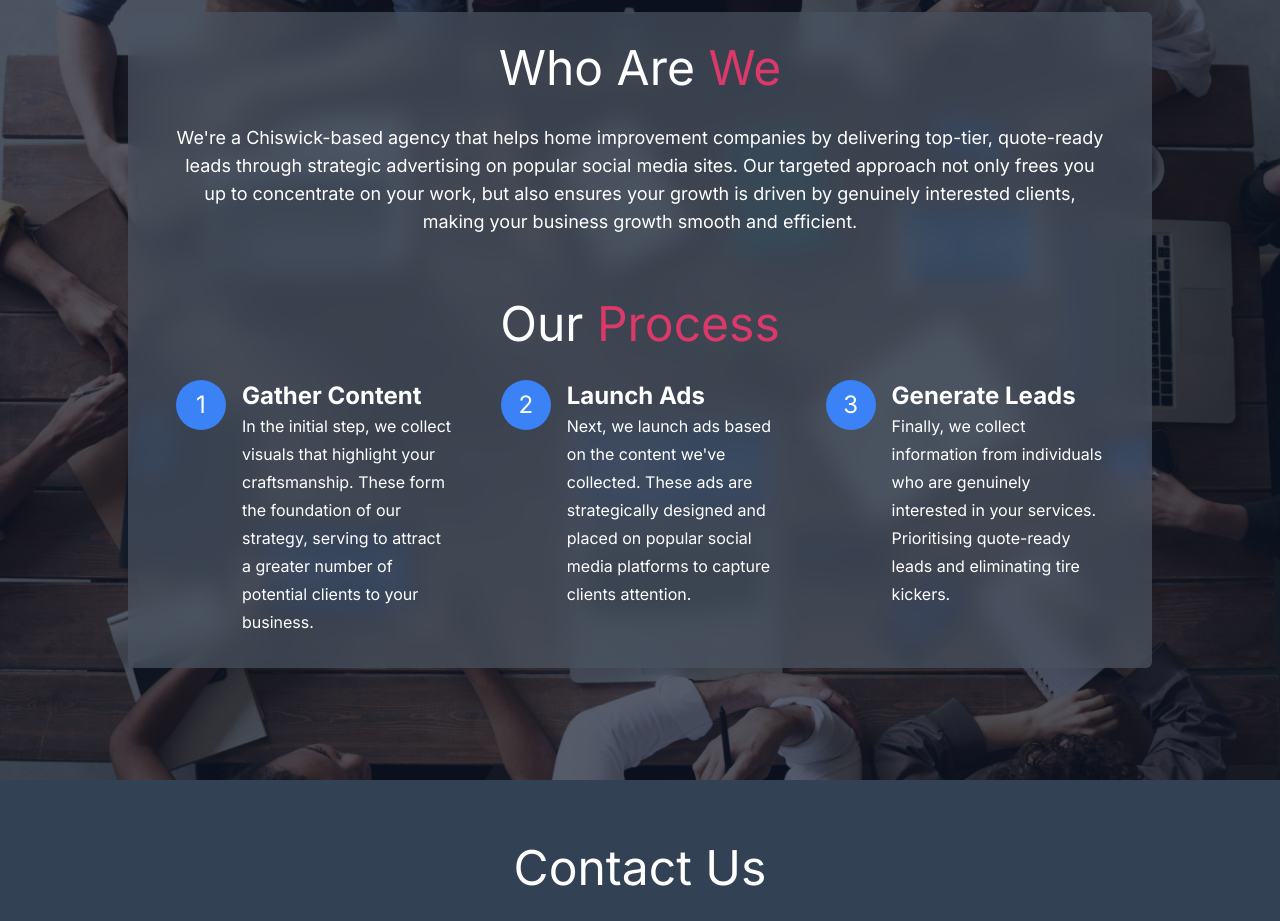
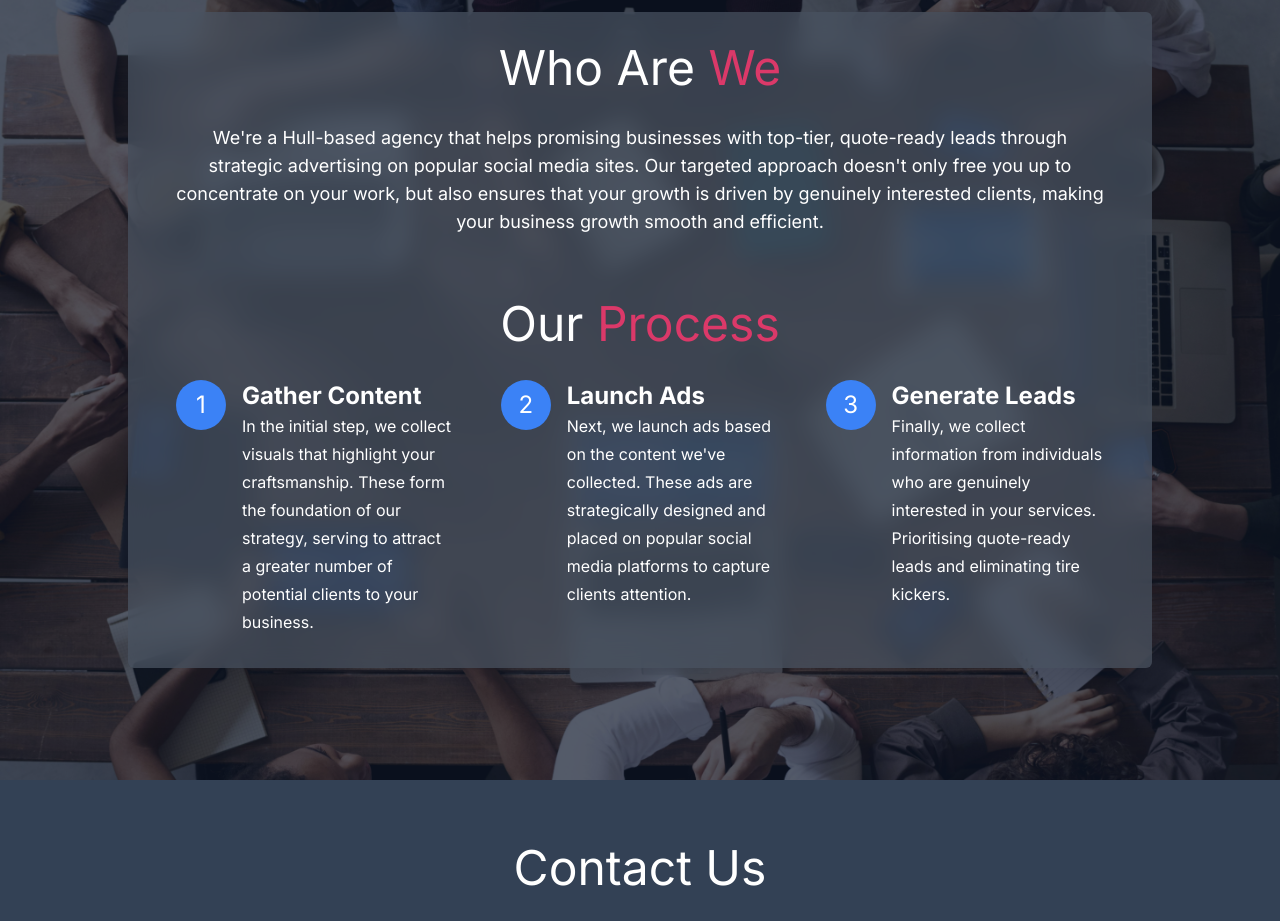
Before and after one commit to thomas-cormican/oxycholy, a Next.js app: page / in a window 1280 px wide. Shown: the part 900-1821 px from the top of the page. Built offline with nearby package versions, Linux system fonts and the light colour scheme.

Commit message:
change who we are

```diff
--- a/app/page.js
+++ b/app/page.js
@@ -38,12 +38,12 @@ export default function Home() {
               Who Are <span className="text-[#db3969]">We</span>
             </h2>
             <p className="text-center">
-              We're a Chiswick-based agency that helps home improvement
-              companies by delivering top-tier, quote-ready leads through
-              strategic advertising on popular social media sites. Our targeted
-              approach not only frees you up to concentrate on your work, but
-              also ensures your growth is driven by genuinely interested
-              clients, making your business growth smooth and efficient.
+              We're a Hull-based agency that helps promising businesses with
+              top-tier, quote-ready leads through strategic advertising on
+              popular social media sites. Our targeted approach doesn't only
+              free you up to concentrate on your work, but also ensures that
+              your growth is driven by genuinely interested clients, making your
+              business growth smooth and efficient.
             </p>
           </div>
           <div className="flex flex-col items-center max-w-5xl w-full m-auto">
```
